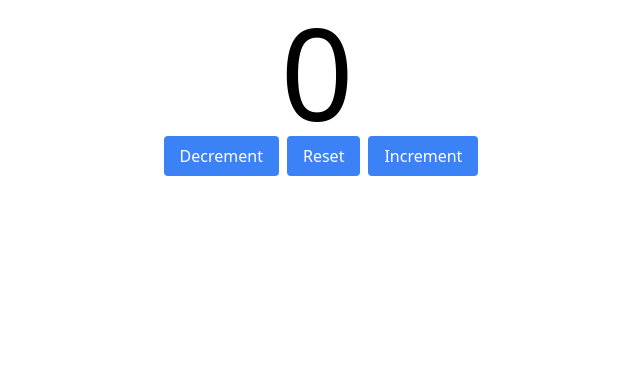
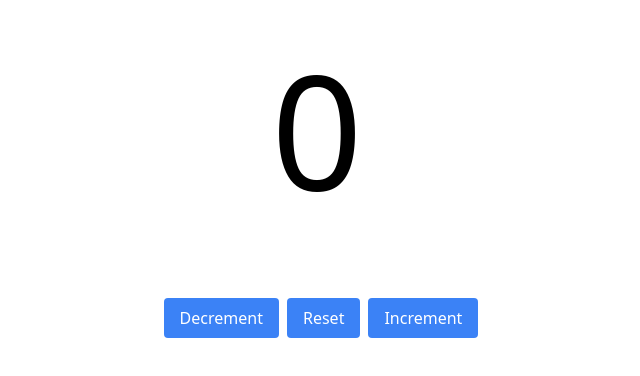
Before and after one commit to sanskarOH/my--react-app, a React (Vite) app: page / in a window 1280 px wide. Shown: the top 376 px of the page, without its empty margins (323-963 px from the left). Built offline with nearby package versions, Linux system fonts and the light colour scheme.

Commit message:
refactoring ui

```diff
--- a/src/component/Counter.jsx
+++ b/src/component/Counter.jsx
@@ -22,7 +22,7 @@ const Counter = () => {
 
   return (
     <div className="text-center font-sans space-x-2">
-      <p className=" text-9xl">{count}</p>
+      <p className=" text-[10em] mt-0 mb-[50px]">{count}</p>
       <button className="btn" onClick={decrementCount}>
         Decrement
       </button>
```
